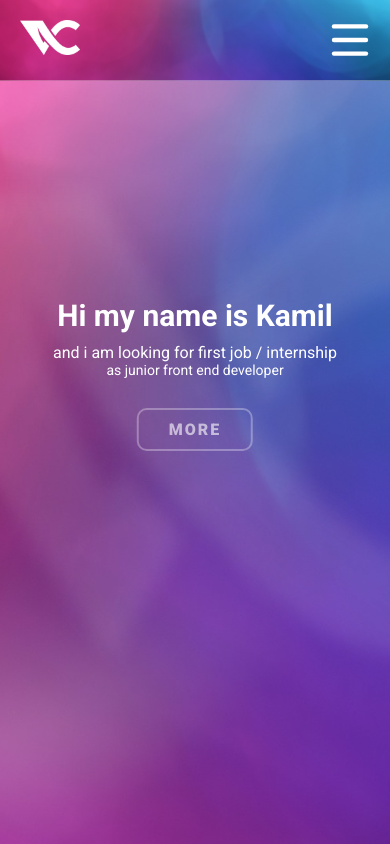
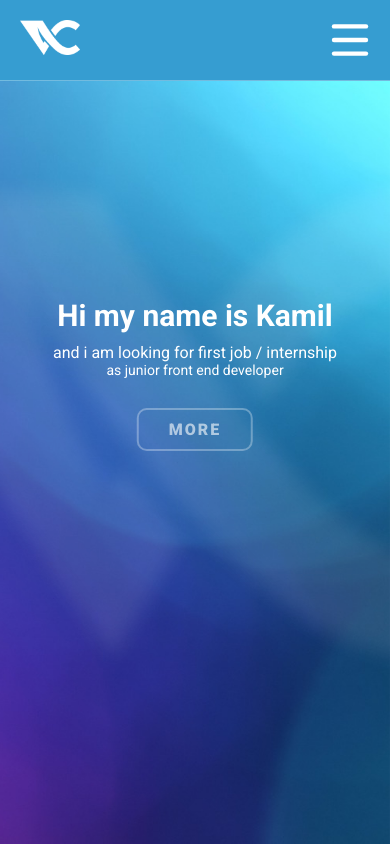
Before and after one commit to kamilmoskal/portfolio-website, a plain HTML site: page index.html in a window 390 px wide. Shown: the top 844 px of the page. Drawn offline with nearby package versions, Linux system fonts and the light colour scheme.

Commit message:
changing bg-attachment which is mostly not suporrted in mobiles

```diff
--- a/css/main.scss
+++ b/css/main.scss
@@ -19,12 +19,27 @@ p, h1, h2, span, a{
 }
 /////////////////////////////////////////////////
 main{
-    background-image: url('../img/bg.jpg');
+    overflow: hidden;
+    /* background-image: url('../img/bg.jpg');
     background-size: cover;
     background-repeat: no-repeat;
-    background-position: center;
-    background-attachment: fixed;
-    overflow: hidden;
+    background-position: right;
+    background-attachment: fixed; */
+    &:before {
+        content: "";
+        display: block;
+        position: fixed;
+        left: 0;
+        top: 0;
+        width: 100%;
+        height: 100%;
+        z-index: -10;
+        background: url('../img/bg.jpg') no-repeat center right;
+        -webkit-background-size: cover;
+        -moz-background-size: cover;
+        -o-background-size: cover;
+        background-size: cover;
+      }
 
     section.about, section.contact {
         height:100vh;
@@ -464,12 +479,9 @@ section.contact{
             flex-wrap: wrap;
             justify-content: space-between;
             overflow: hidden;
-            background-image: url('../img/bg.jpg');
-            background-size: cover;
-            background-repeat: no-repeat;
-            background-position: center;
-            background-attachment: fixed;
             border-bottom: 1px solid rgba($white, 0.3);
+            background-color: #369dd1;
+
             img {
                 width:60px;
                 height: 35px;
```
Also changed, not shown: css/main.css, 1 other file.
